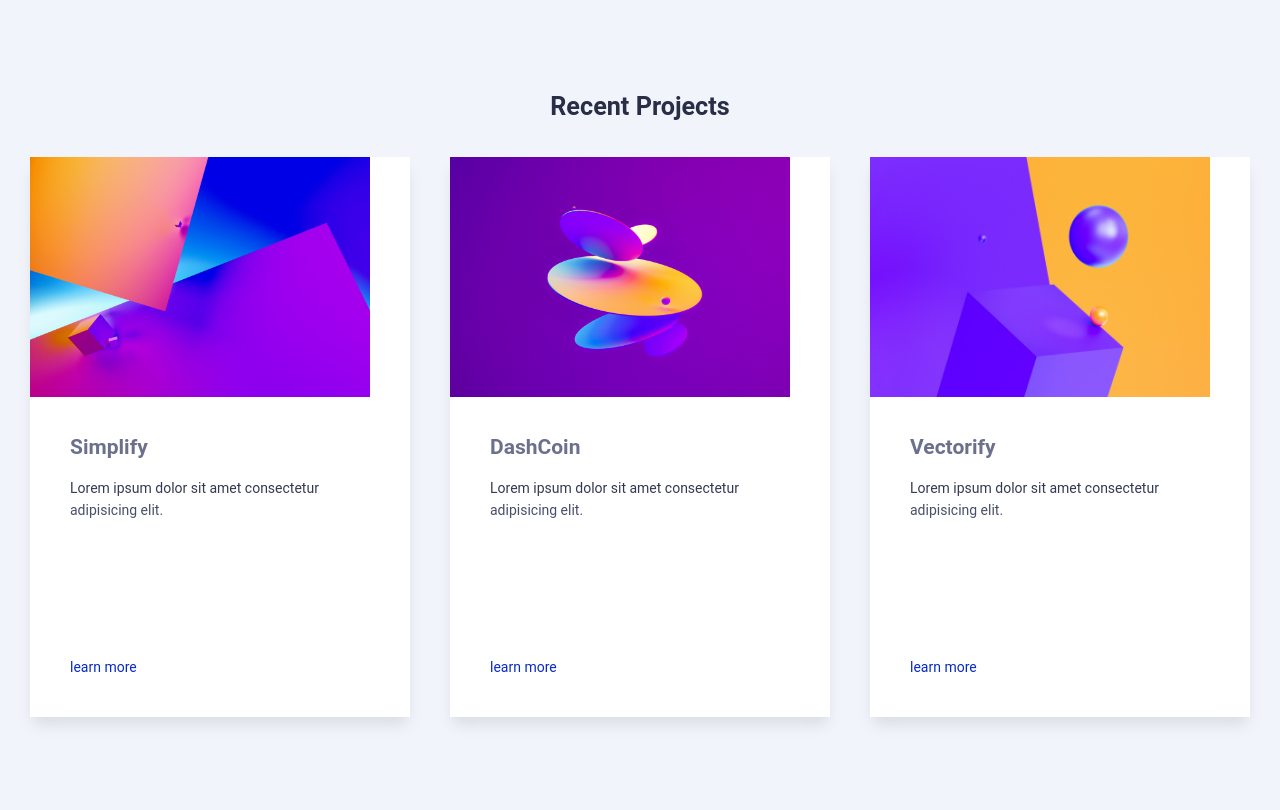
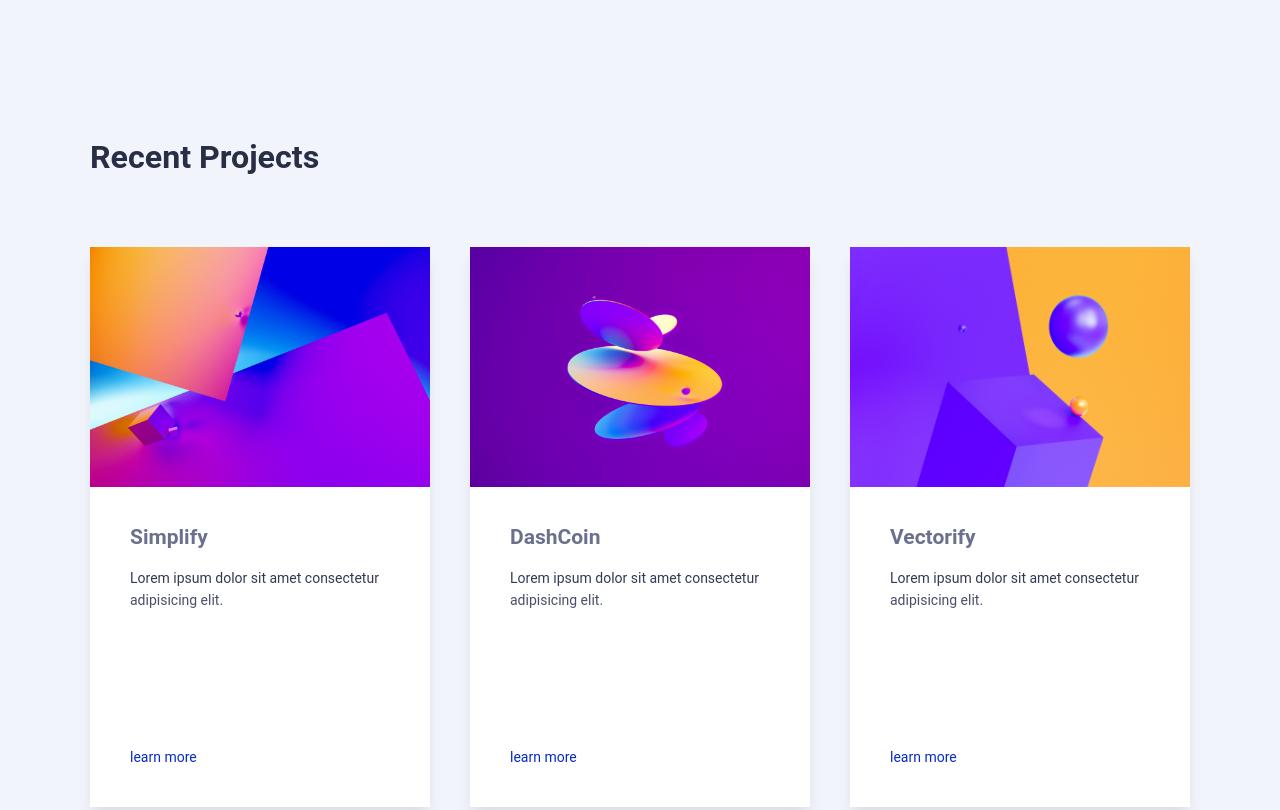
Before and after one commit to Alanch8/mid-term-project, a plain HTML site: page index.html in a window 1280 px wide. Shown: the part 1080-1890 px from the top of the page. Drawn offline with Linux system fonts and the light colour scheme; no server answers.

Commit message:
improve fetching data and rendering into cards

```diff
--- a/css/styles.css
+++ b/css/styles.css
@@ -339,11 +339,6 @@ header {
 }
 
 /* Project Section second approach */
-.projectSection {
-  margin: 100px 0 100px 0;
-  padding: 0 30px;
-}
-
 .projectSection h2 {
   text-align: center;
   margin: 40px 0;
@@ -1117,13 +1112,32 @@ header {
   }
 }
 
+@media only screen and (min-width: 768px) {
+  .projectSection {
+    margin-top: 150px;
+  }
+  .projectSection h2 {
+    text-align: left;
+    margin: 50px 0;
+    font-size: 2.3em;
+  }
+  .projectsArticles {
+    display: grid;
+    grid-auto-flow: row;
+    grid-template-columns: auto auto;
+    margin-top: 80px;
+  }
+}
+
 /* Burger Menu */
 
 @media all and (min-width: 992px) {
   .burger {
     display: none;
   }
+}
 
+@media only screen and (min-width: 1024px) {
   .projectsArticles {
     display: grid;
     grid-auto-flow: row;
@@ -1133,6 +1147,12 @@ header {
   .projectImg {
     width: 340px;
     height: 240px;
+  }
+}
+
+@media only screen and (min-width: 1366px) {
+  .projectsArticle {
+    width: 340px;
   }
 }
 
--- a/index.html
+++ b/index.html
@@ -93,7 +93,7 @@
       </div>
     </section>
     <!-- Projects Section -->
-    <section class="projectSection">
+    <section class="container projectSection">
       <h2>Recent Projects</h2>
       <div class="projectsArticles">
         <article class="projectsArticle">
```
